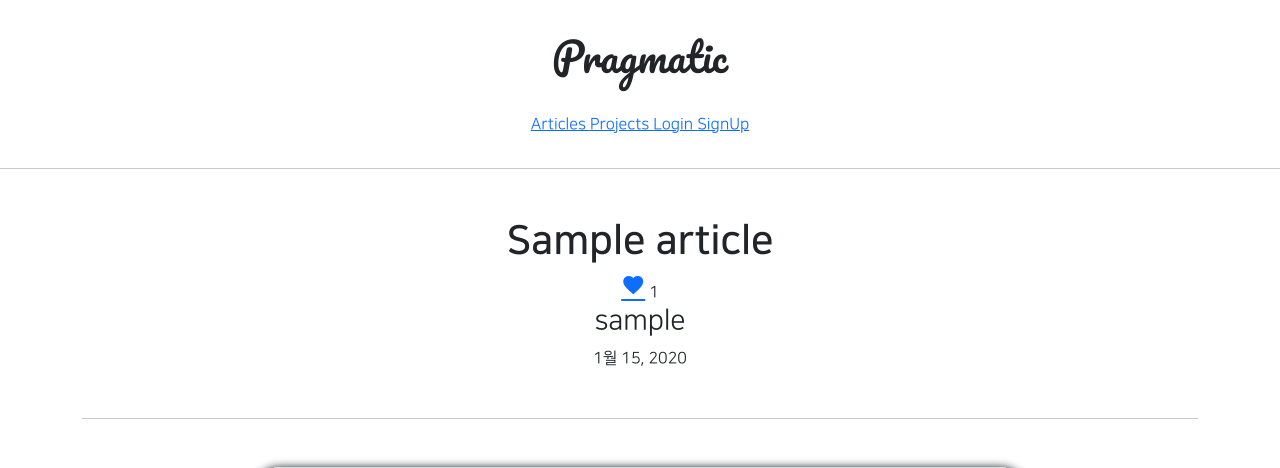
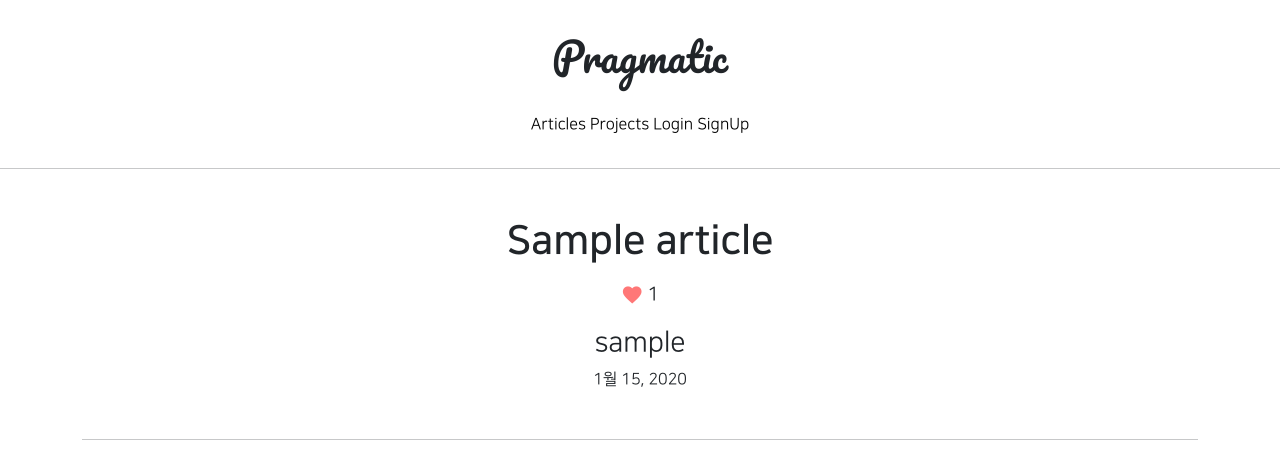
Before and after one commit to PR-Juyoung/GJAI_web, a Django app: page /articles/detail/1 in a window 1280 px wide. Shown: the top 468 px of the page. Run offline with Django 3.2, Linux system fonts and the light colour scheme; tables that the repository leaves empty hold one stand-in row (values such as "Sample post"); grey boxes marked "Sample" are stand-in pictures; parts of the project's set-up code (start-up, migrations or seed data) failed here and were passed over; some libraries are stand-ins or nearby versions.

Commit message:
210824 hello_world commit_4

```diff
--- a/articleapp/templates/articleapp/detail.html
+++ b/articleapp/templates/articleapp/detail.html
@@ -7,12 +7,13 @@
         <div class="my-5">
             {#             제목, 글쓴이, 작성일            #}
             <h1 class="NNS_B">{{ target_article.title }}</h1>
-            <div>
+            <div class="my-3">
                 <a href="{% url 'likeapp:article_like' article_pk=target_article.pk %}"
-                   class="material-icons">
+                   class="material-icons"
+                   style="vertical-align: middle; font-size: 1.4rem; color: #f77">
                     favorite
                 </a>
-                <span>
+                <span style="vertical-align: middle; font-size: 1.2rem">
                     {{ target_article.like }}
                 </span>
             </div>
--- a/likeapp/views.py
+++ b/likeapp/views.py
@@ -3,14 +3,14 @@ from django.http import HttpResponseRedirect
 from django.shortcuts import render
 
 # Create your views here.
-from django.urls import reverse
+from django.urls import reverse, reverse_lazy
 from django.utils.decorators import method_decorator
 from django.views.generic import RedirectView
 
 from articleapp.models import Article
 from likeapp.models import LikeRecord
 
-@method_decorator(login_required, 'get')
+@method_decorator(login_required(login_url=reverse_lazy('accountapp:login')), 'get')
 class LikeArticleView(RedirectView):
     def get(self, request, *args, **kwargs):
         user = request.user
--- a/static/base.css
+++ b/static/base.css
@@ -67,3 +67,12 @@
         font-size: 13px;
     }
 }
+
+a {
+    text-decoration: none;
+    color: black;
+}
+
+a:hover {
+    color: black;
+}
```
